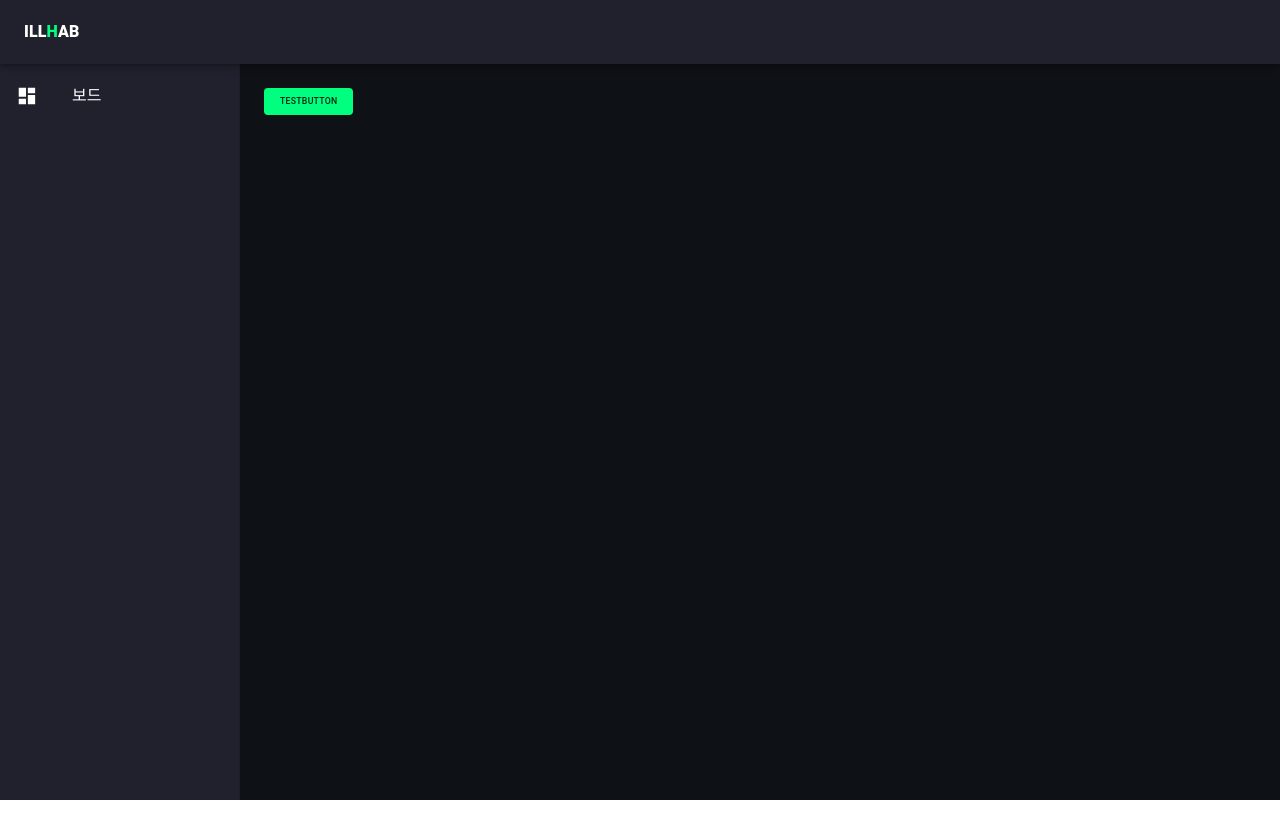
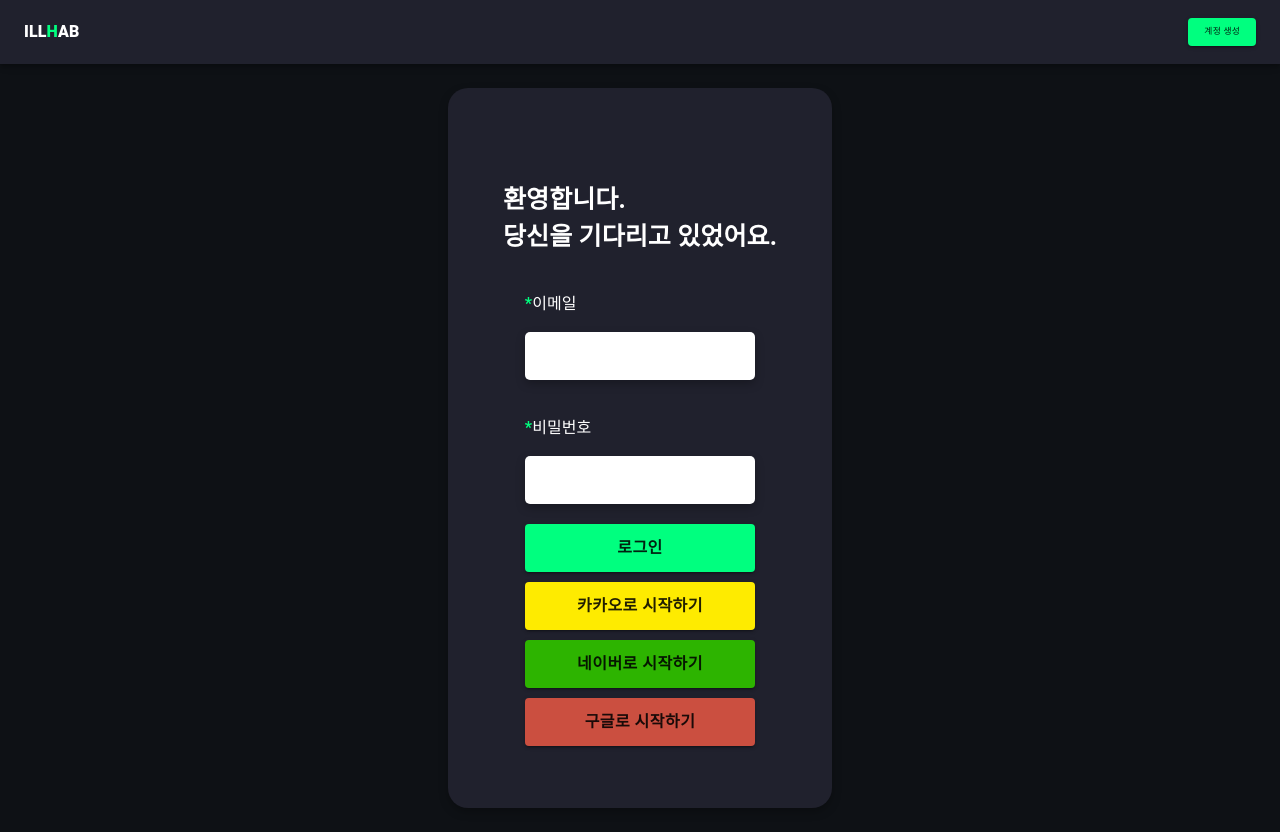
Before and after one commit to illhab/Front_repo, a Next.js app: page / in a window 1280 px wide. Before the commit the page ends 800 px from the top, so only its background shows below. Built offline with nearby package versions, Linux system fonts and the light colour scheme; what emotion-reset would draw is missing.

Commit message:
feature/FRON-9 login page

```diff
--- /dev/null
+++ b/components/ButtonField/index.tsx
@@ -0,0 +1,37 @@
+import {FC} from 'react';
+import styled from '@emotion/styled';
+import {Button, ButtonProps} from '@mui/material';
+
+interface StyledButtonProps extends ButtonProps {
+  colorcode?: string;
+  outlined?: boolean;
+}
+
+const StyledButton = styled(Button)<StyledButtonProps>`
+  width: 18vw;
+  height: 6vh;
+
+  font-size: 1.6rem;
+  font-weight: 800;
+
+  margin-bottom: 1rem;
+
+  ${props =>
+    props.colorcode &&
+    `
+    background-color: ${props.colorcode} !important;
+    &:hover {
+      background-color: darken(${props.colorcode}, 10%) !important;
+    }
+  `}
+
+  ${props =>
+    props.outlined &&
+    `
+    border: 1px solid #00FF7F;
+  `}
+`;
+
+export const ButtonField: FC<StyledButtonProps> = ({children, ...props}) => {
+  return <StyledButton {...props}>{children}</StyledButton>;
+};
--- /dev/null
+++ b/components/CenteredForm/index.tsx
@@ -0,0 +1,31 @@
+import {FC} from 'react';
+import styled from '@emotion/styled';
+import {Container} from '@mui/material';
+
+interface Props {
+  children: React.ReactNode;
+}
+
+const StyledCentralizedContainer = styled(Container)`
+  width: 30vw;
+  height: 90vh;
+  min-width: 27rem;
+  min-height: 100px;
+
+  display: flex;
+  flex-direction: column;
+  justify-content: space-between;
+  align-items: center;
+
+  margin-top: 8vh;
+  padding-top: 9vh; // 90vh의 10%
+  padding-bottom: 9vh; // 90vh의 10%
+
+  border-radius: 20px;
+  background-color: #20212d;
+  filter: drop-shadow(0px 4px 4px rgba(0, 0, 0, 0.25));
+`;
+
+export const CenteredForm: FC<Props> = ({children}) => {
+  return <StyledCentralizedContainer>{children}</StyledCentralizedContainer>;
+};
--- /dev/null
+++ b/components/HeadField/index.tsx
@@ -0,0 +1,18 @@
+import {FC} from 'react';
+import styled from '@emotion/styled';
+
+interface Props {
+  children: React.ReactNode;
+  noMargin?: boolean;
+}
+
+const StyledHeading = styled.h2<Props>`
+  font-size: 2.5rem;
+  font-weight: bold;
+  text-align: left;
+  margin-bottom: ${props => (props.noMargin ? '0' : '2rem')};
+`;
+
+export const HeadField: FC<Props> = ({children, noMargin}) => {
+  return <StyledHeading noMargin={noMargin}>{children}</StyledHeading>;
+};
--- /dev/null
+++ b/components/InputField/index.tsx
@@ -0,0 +1,30 @@
+import {FC} from 'react';
+import styled from '@emotion/styled';
+import {Input} from '@mui/material';
+
+interface Props {
+  type?: string;
+  disableUnderline?: boolean;
+}
+
+const StyledInput = styled(Input)`
+  width: 18vw;
+  height: 6vh;
+  align-items: center;
+  border-radius: 5px;
+  background-color: white;
+  filter: drop-shadow(0px 4px 4px rgba(0, 0, 0, 0.25));
+  margin-bottom: 2rem;
+  padding: 1.5rem;
+
+  font-size: 1.5rem;
+
+  &::before,
+  &::after {
+    display: none;
+  }
+`;
+
+export const InputField: FC<Props> = ({type, disableUnderline}) => (
+  <StyledInput type={type} disableUnderline={disableUnderline} />
+);
--- a/components/index.ts
+++ b/components/index.ts
@@ -0,0 +1,4 @@
+export * from './CenteredForm';
+export * from './InputField';
+export * from './ButtonField';
+export * from './HeadField';
--- /dev/null
+++ b/containers/LogIn/index.tsx
@@ -0,0 +1,96 @@
+import {FC} from 'react';
+import styled from '@emotion/styled';
+
+import Box from '@mui/material/Box';
+import AppBar from '@mui/material/AppBar';
+import CssBaseline from '@mui/material/CssBaseline';
+import Toolbar from '@mui/material/Toolbar';
+
+import {Button} from '@mui/material';
+import {FormControl} from '@mui/material';
+import {CenteredForm} from '@/components';
+import {InputField} from '../../components/InputField';
+import {ButtonField} from '../../components/ButtonField';
+import {HeadField} from '../../components/HeadField';
+
+interface Props {}
+
+const StyledAsterisk = styled.b`
+  color: #00ff7f;
+`;
+
+export const LogIn: FC<Props> = () => {
+  return (
+    <Box sx={{display: 'flex'}}>
+      <CssBaseline />
+      <AppBar
+        position="fixed"
+        sx={{
+          zIndex: theme => theme.zIndex.drawer + 1,
+          backgroundColor: theme => theme.palette.secondary.main,
+          color: '#fff',
+          fontSize: '1.6rem',
+          '.title': {
+            fontWeight: 800,
+            span: {
+              color: theme => theme.palette.primary.main,
+            },
+          },
+        }}
+      >
+        <Toolbar sx={{justifyContent: 'space-between'}}>
+          <div className="title">
+            ILL<span>H</span>AB
+          </div>
+          <Button variant="contained">계정 생성</Button>
+        </Toolbar>
+      </AppBar>
+      <Box
+        component="main"
+        sx={{
+          flexGrow: 1,
+          p: 3,
+          minHeight: '100vh',
+          backgroundColor: '#0e1115',
+          color: '#fff',
+          fontSize: '1.6rem',
+        }}
+      >
+        <CenteredForm>
+          <Box>
+            <HeadField>
+              환영합니다.
+              <br />
+              당신을 기다리고 있었어요.
+            </HeadField>
+          </Box>
+          <FormControl>
+            <p>
+              <StyledAsterisk>*</StyledAsterisk>이메일
+            </p>
+            <InputField disableUnderline={true} />
+            <p>
+              <StyledAsterisk>*</StyledAsterisk>비밀번호
+            </p>
+            <InputField disableUnderline={true} type="password" />
+            <ButtonField variant="contained" color="primary" type="submit">
+              로그인
+            </ButtonField>
+          </FormControl>
+
+          <FormControl>
+            <ButtonField variant="contained" colorcode="#FEEB00" type="submit">
+              카카오로 시작하기
+            </ButtonField>
+            <ButtonField variant="contained" colorcode="#2DB400" type="submit">
+              네이버로 시작하기
+            </ButtonField>
+            <ButtonField variant="contained" colorcode="#CB4F40" type="submit">
+              구글로 시작하기
+            </ButtonField>
+          </FormControl>
+        </CenteredForm>
+      </Box>
+    </Box>
+  );
+};
--- a/containers/index.ts
+++ b/containers/index.ts
@@ -0,0 +1 @@
+export * from './LogIn';
--- a/pages/index.tsx
+++ b/pages/index.tsx
@@ -1,12 +1,6 @@
 import {AppLayout} from '@/layouts';
-import Button from '@mui/material/Button';
+import {LogIn} from '@/containers';
 
 export default function Home() {
-  return (
-    <AppLayout>
-      <Button variant="contained" disableElevation>
-        testButton
-      </Button>
-    </AppLayout>
-  );
+  return <LogIn />;
 }
```
